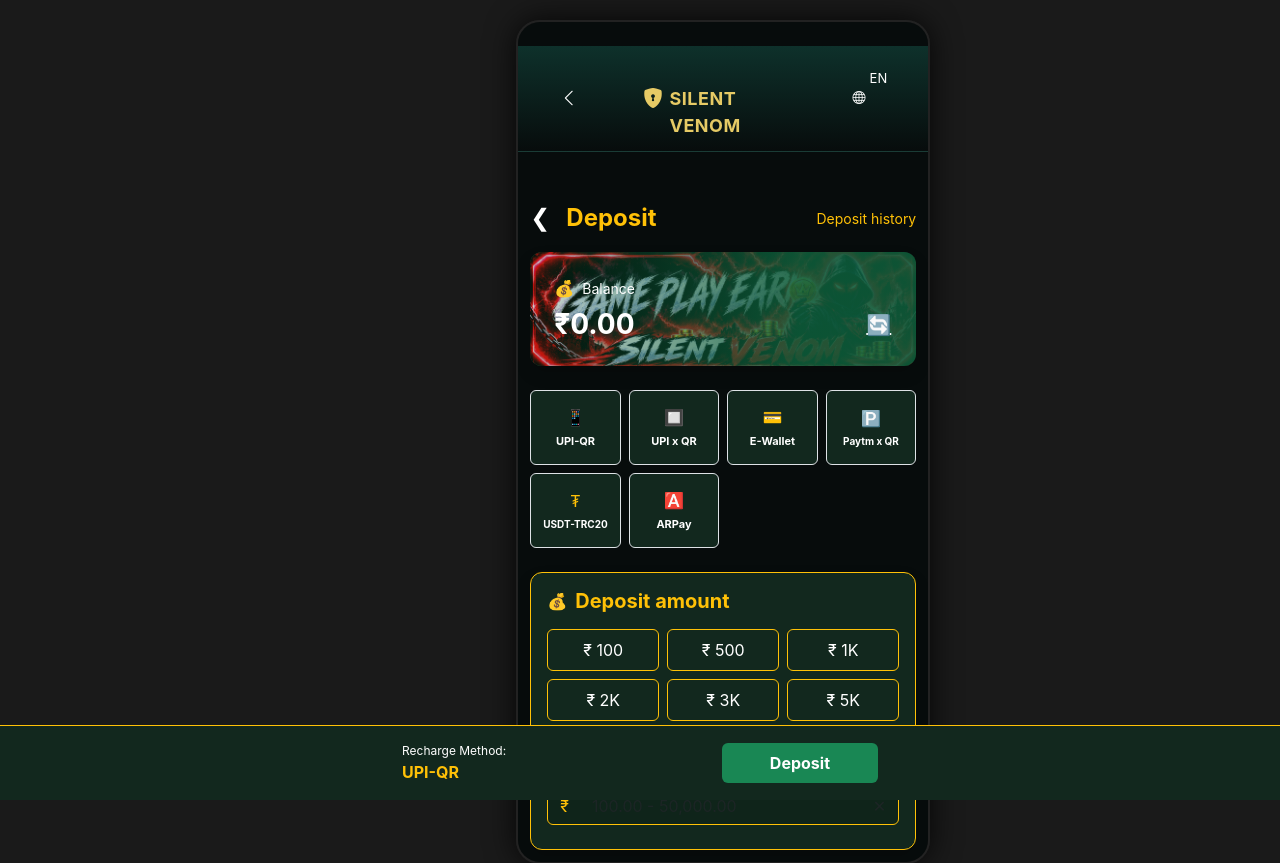
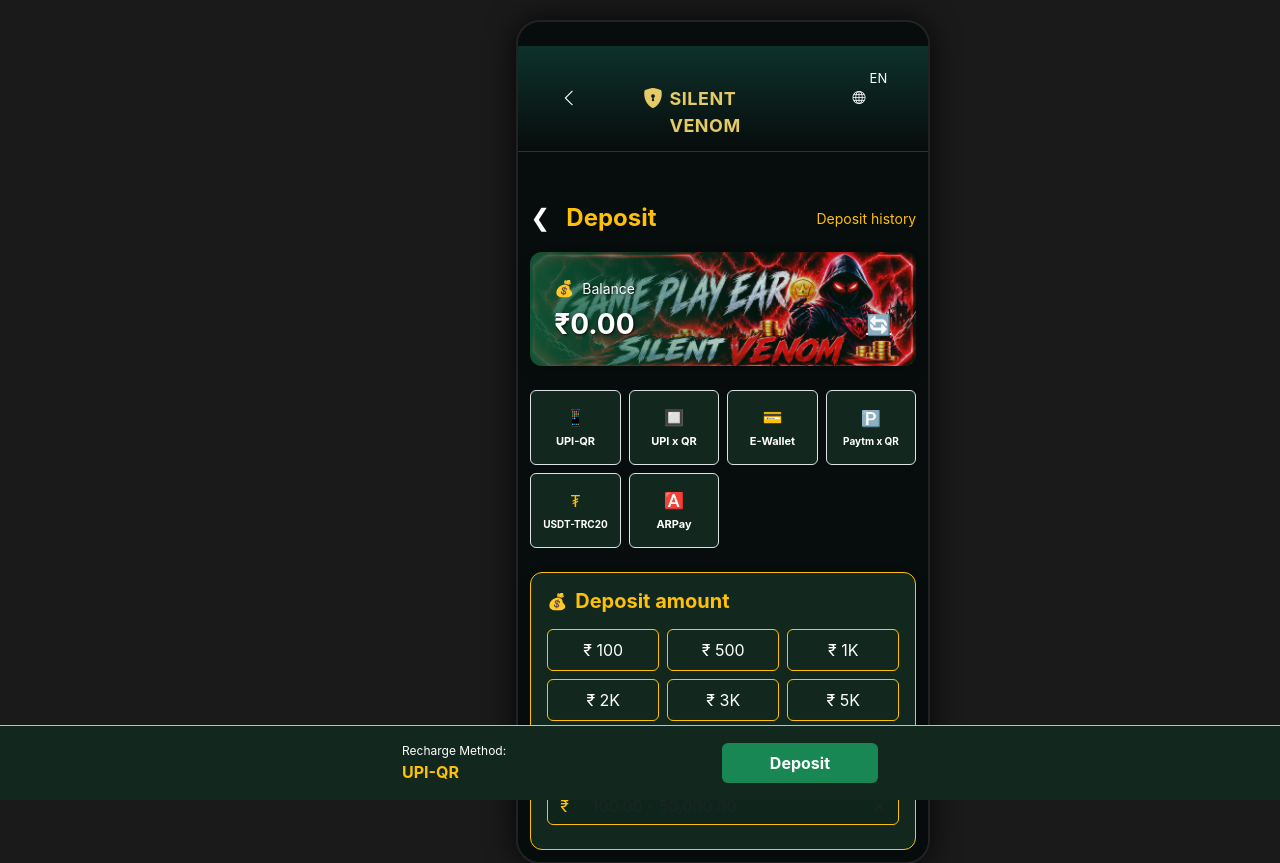
Before and after one commit to akshay20017chauhan-hub/SILENT_VENOM, a Flask app: page /deposit in a window 1280 px wide. Shown: the top 863 px of the page. Run offline with Flask 3, Linux system fonts and the light colour scheme; a user stored in the database is signed in.

Commit message:
Enhance balance display with text shadow effect

```diff
--- a/templates/deposit.html
+++ b/templates/deposit.html
@@ -13,14 +13,14 @@
 
     <!-- Balance Card with Left Light Gradient & Right Dark Gradient Overlay over balance-bg.png -->
     <div class="card p-4 mb-4 shadow position-relative overflow-hidden" style="border: none; border-radius: 12px; color: white; background-color: #0d5c3a;">
-        <div style="position: absolute; top: 0; left: 0; width: 100%; height: 100%; background: linear-gradient(90deg, rgba(13, 92, 58, 0.20) 0%, rgba(13, 92, 58, 0.90) 70%), url('{{ url_for("static", filename="balance-bg.png") }}') center/cover no-repeat; z-index: 1;"></div>
+        <div style="position: absolute; top: 0; left: 0; width: 100%; height: 100%; background: linear-gradient(90deg, rgba(13, 92, 58, 0.90) 0%, rgba(13, 92, 58, 0.20) 60%), url('{{ url_for("static", filename="balance-bg.png") }}') center/cover no-repeat; z-index: 1;"></div>
         <div style="position: relative; z-index: 2;">
             <div class="d-flex align-items-center mb-2">
                 <span class="me-2">💰</span>
-                <span style="font-size: 14px;">Balance</span>
+                <span style="font-size: 14px; text-shadow: 1px 1px 3px rgba(0,0,0,0.8);">Balance</span>
             </div>
             <div class="d-flex justify-content-between align-items-center">
-                <h3 class="fw-bold mb-0">₹0.00</h3>
+                <h3 class="fw-bold mb-0" style="text-shadow: 1px 1px 3px rgba(0,0,0,0.8);">₹<span id="balanceAmount">0.00</span></h3>
                 <button class="btn btn-sm btn-link text-white p-0" style="font-size: 20px;">🔄</button>
             </div>
         </div>
```
